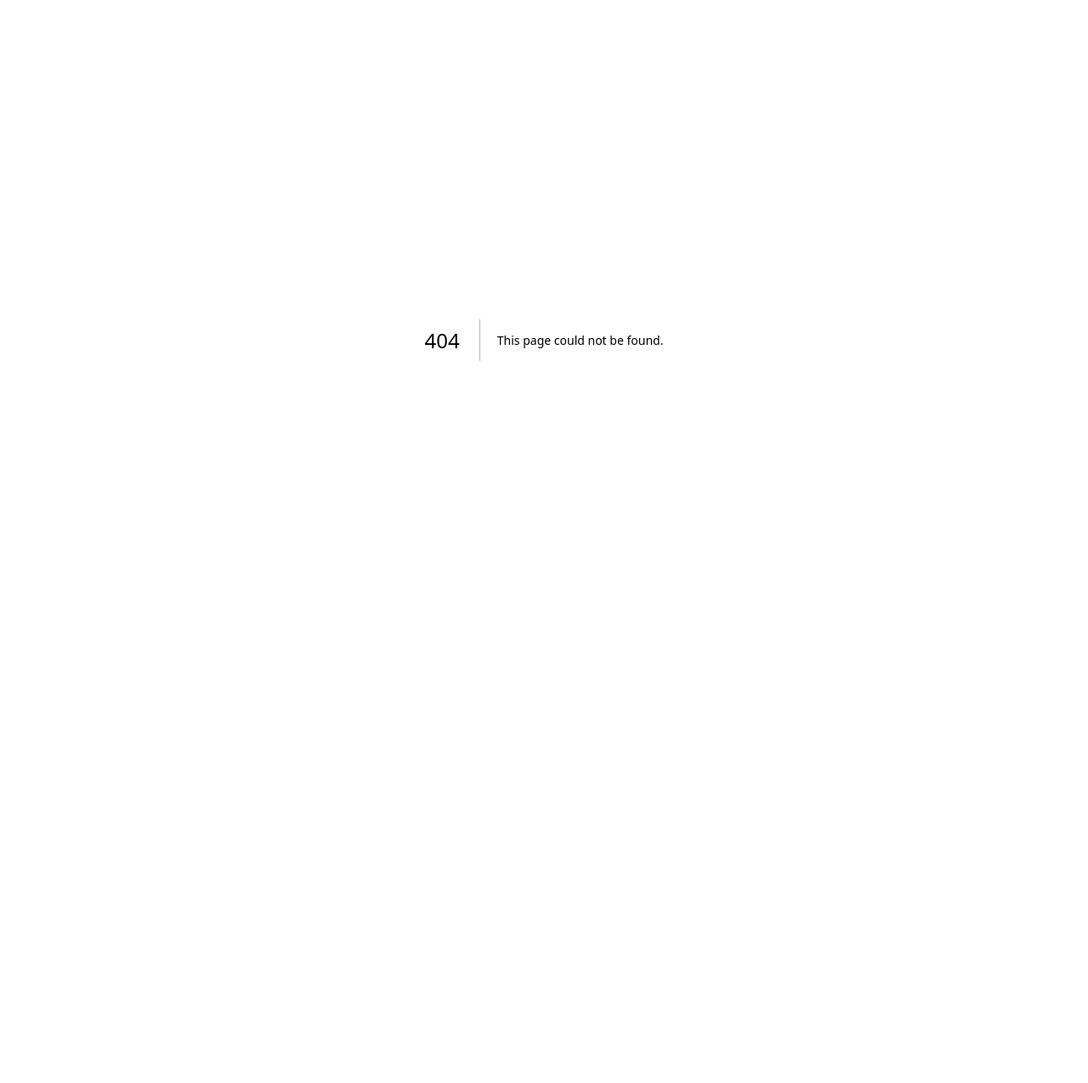
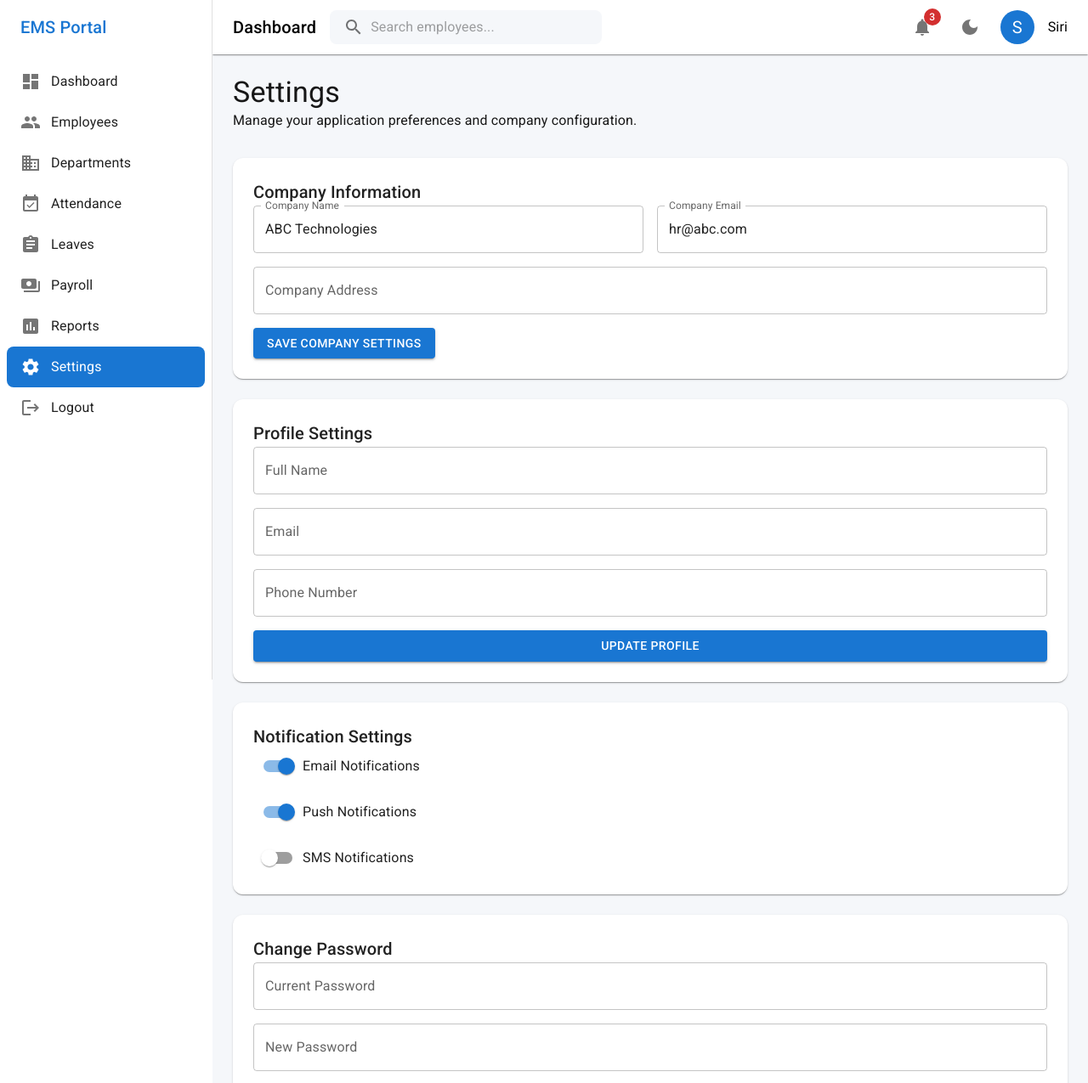
Before and after one commit to SiriBobbili9/Employee-Management-System, a Next.js app: page /settings in a window 1280 px wide. Before the commit this address had no page. Shown: the top 1275 px of the page at 85% size. Before the commit the page ends 800 px from the top, so only its background shows below. Built offline with nearby package versions, Linux system fonts and the light colour scheme.

Commit message:
Build Settings Page

```diff
--- /dev/null
+++ b/app/components/settings/CompanySettings.tsx
@@ -0,0 +1,39 @@
+"use client";
+
+import {
+  Paper,
+  Typography,
+  Grid,
+  TextField,
+  Button,
+} from "@mui/material";
+
+export default function CompanySettings() {
+  return (
+    <Paper sx={{ p: 3, borderRadius: 3, mb: 3 }}>
+      <Typography variant="h6" fontWeight="bold" mb={3}>
+        Company Information
+      </Typography>
+
+      <Grid container spacing={2}>
+        <Grid size={{ xs: 12, md: 6 }}>
+          <TextField fullWidth label="Company Name" defaultValue="ABC Technologies" />
+        </Grid>
+
+        <Grid size={{ xs: 12, md: 6 }}>
+          <TextField fullWidth label="Company Email" defaultValue="hr@abc.com" />
+        </Grid>
+
+        <Grid size={{ xs: 12 }}>
+          <TextField fullWidth label="Company Address" />
+        </Grid>
+
+        <Grid size={{ xs: 12 }}>
+          <Button variant="contained">
+            Save Company Settings
+          </Button>
+        </Grid>
+      </Grid>
+    </Paper>
+  );
+}
--- /dev/null
+++ b/app/components/settings/NotificationSettings.tsx
@@ -0,0 +1,36 @@
+"use client";
+
+import {
+  Paper,
+  Typography,
+  FormControlLabel,
+  Switch,
+  Stack,
+} from "@mui/material";
+
+export default function NotificationSettings() {
+  return (
+    <Paper sx={{ p: 3, borderRadius: 3, mb: 3 }}>
+      <Typography variant="h6" fontWeight="bold" mb={3}>
+        Notification Settings
+      </Typography>
+
+      <Stack spacing={2}>
+        <FormControlLabel
+          control={<Switch defaultChecked />}
+          label="Email Notifications"
+        />
+
+        <FormControlLabel
+          control={<Switch defaultChecked />}
+          label="Push Notifications"
+        />
+
+        <FormControlLabel
+          control={<Switch />}
+          label="SMS Notifications"
+        />
+      </Stack>
+    </Paper>
+  );
+}
--- /dev/null
+++ b/app/components/settings/ProfileSettings.tsx
@@ -0,0 +1,29 @@
+"use client";
+
+import {
+  Paper,
+  Typography,
+  TextField,
+  Button,
+  Stack,
+} from "@mui/material";
+
+export default function ProfileSettings() {
+  return (
+    <Paper sx={{ p: 3, borderRadius: 3, mb: 3 }}>
+      <Typography variant="h6" fontWeight="bold" mb={3}>
+        Profile Settings
+      </Typography>
+
+      <Stack spacing={2}>
+        <TextField label="Full Name" fullWidth />
+        <TextField label="Email" fullWidth />
+        <TextField label="Phone Number" fullWidth />
+
+        <Button variant="contained">
+          Update Profile
+        </Button>
+      </Stack>
+    </Paper>
+  );
+}
--- /dev/null
+++ b/app/components/settings/SecuritySettings.tsx
@@ -0,0 +1,43 @@
+"use client";
+
+import {
+  Paper,
+  Typography,
+  TextField,
+  Button,
+  Stack,
+} from "@mui/material";
+
+export default function SecuritySettings() {
+  return (
+    <Paper sx={{ p: 3, borderRadius: 3, mb: 3 }}>
+      <Typography variant="h6" fontWeight="bold" mb={3}>
+        Change Password
+      </Typography>
+
+      <Stack spacing={2}>
+        <TextField
+          type="password"
+          label="Current Password"
+          fullWidth
+        />
+
+        <TextField
+          type="password"
+          label="New Password"
+          fullWidth
+        />
+
+        <TextField
+          type="password"
+          label="Confirm Password"
+          fullWidth
+        />
+
+        <Button variant="contained">
+          Update Password
+        </Button>
+      </Stack>
+    </Paper>
+  );
+}
--- /dev/null
+++ b/app/components/settings/SettingsHeader.tsx
@@ -0,0 +1,17 @@
+"use client";
+
+import { Box, Typography } from "@mui/material";
+
+export default function SettingsHeader() {
+  return (
+    <Box sx={{ mb: 4 }}>
+      <Typography variant="h4" fontWeight="bold">
+        Settings
+      </Typography>
+
+      <Typography color="text.secondary">
+        Manage your application preferences and company configuration.
+      </Typography>
+    </Box>
+  );
+}
--- /dev/null
+++ b/app/components/settings/ThemeSettings.tsx
@@ -0,0 +1,23 @@
+"use client";
+
+import {
+  Paper,
+  Typography,
+  FormControlLabel,
+  Switch,
+} from "@mui/material";
+
+export default function ThemeSettings() {
+  return (
+    <Paper sx={{ p: 3, borderRadius: 3 }}>
+      <Typography variant="h6" fontWeight="bold" mb={3}>
+        Appearance
+      </Typography>
+
+      <FormControlLabel
+        control={<Switch />}
+        label="Enable Dark Mode"
+      />
+    </Paper>
+  );
+}
--- /dev/null
+++ b/app/settings/page.tsx
@@ -0,0 +1,20 @@
+import MainLayout from "../components/layout/MainLayout";
+import SettingsHeader from "../components/settings/SettingsHeader";
+import CompanySettings from "../components/settings/CompanySettings";
+import ProfileSettings from "../components/settings/ProfileSettings";
+import NotificationSettings from "../components/settings/NotificationSettings";
+import SecuritySettings from "../components/settings/SecuritySettings";
+import ThemeSettings from "../components/settings/ThemeSettings";
+
+export default function SettingsPage() {
+  return (
+    <MainLayout>
+      <SettingsHeader />
+      <CompanySettings />
+      <ProfileSettings />
+      <NotificationSettings />
+      <SecuritySettings />
+      <ThemeSettings />
+    </MainLayout>
+  );
+}
```
